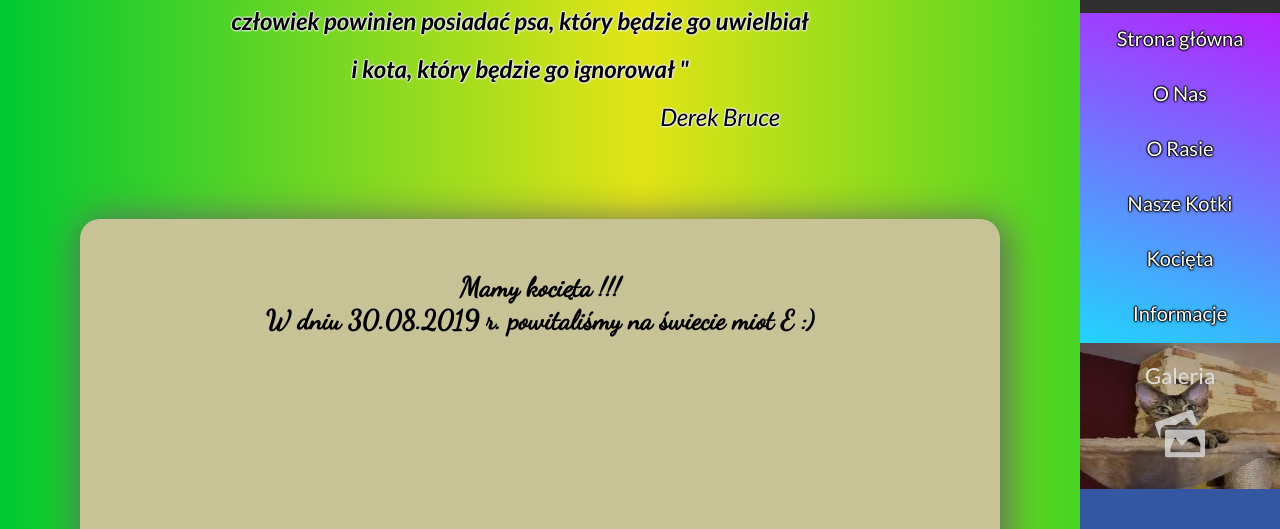
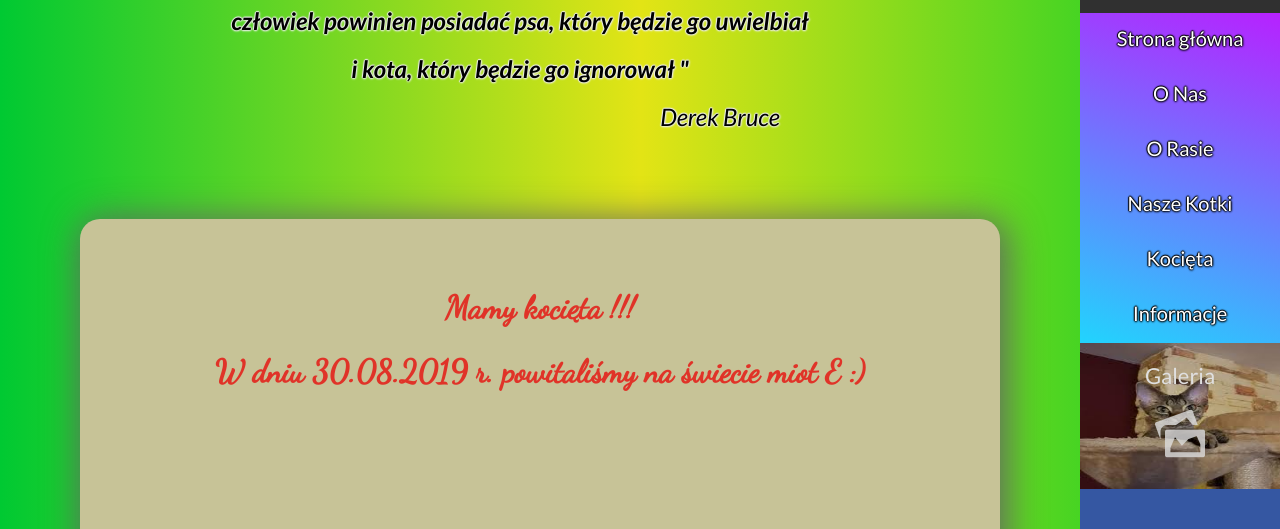
Before and after one commit to TheRealMurloc/Lunasworld, a plain HTML site: page strona_glowna.html in a window 1280 px wide. Shown: the part 481-1010 px from the top of the page. Drawn offline with Linux system fonts and the light colour scheme.

Commit message:
Update style.css

```diff
--- a/style.css
+++ b/style.css
@@ -15,6 +15,14 @@ a
 {
 	text-decoration: none;
 	color: #efefef;
+}
+
+h2
+{
+	text-align: center;
+	line-height: 200%;
+	color: #e03328;
+	font-size: 32px;
 }
 
 #container
```
